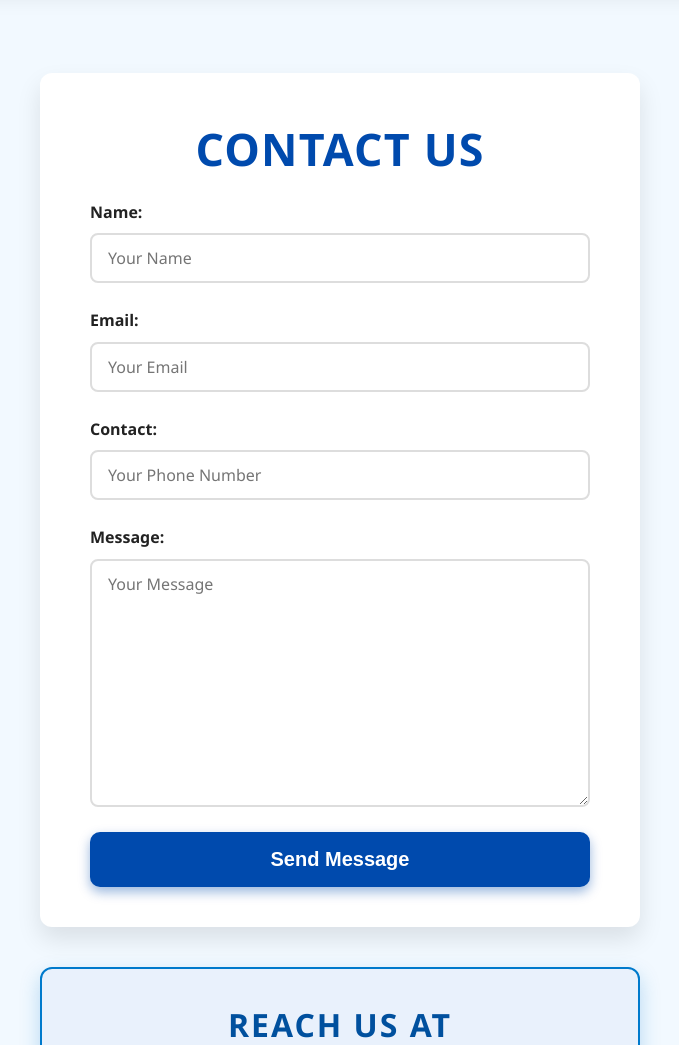
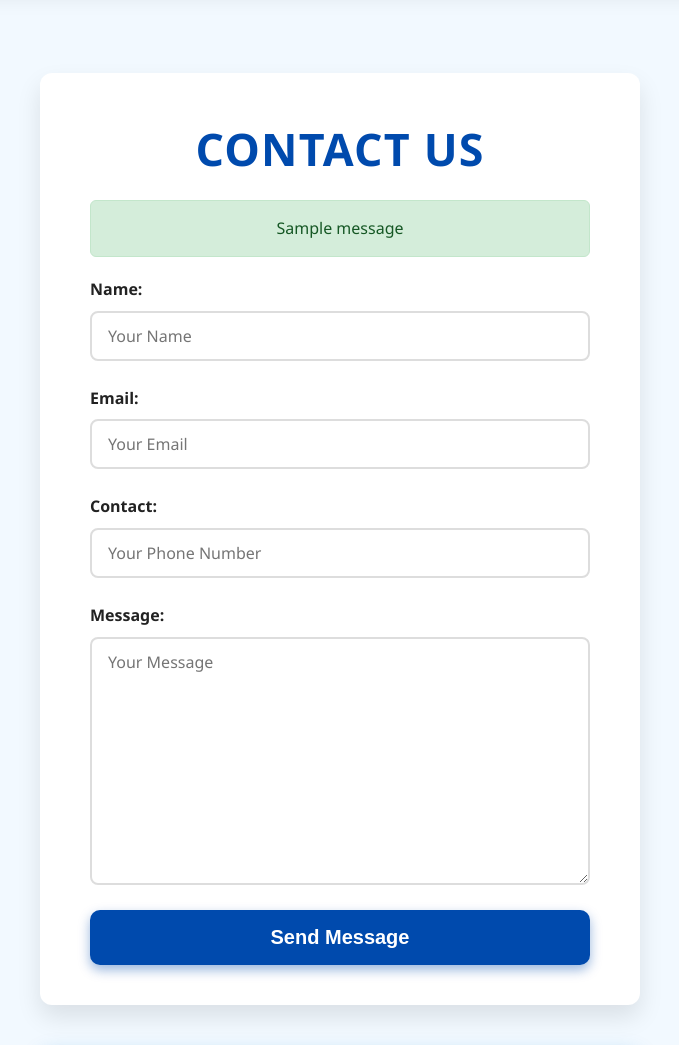
Before and after one commit to nnischal/samyati-electrowheels, a Django app: page /contact/ in a window 1280 px wide. Shown: the part 122-1167 px from the top of the page, without its empty margins (300-979 px from the left). Run offline with Django 5.2, Linux system fonts and the light colour scheme; one stand-in notice (Sample message) is shown.

Commit message:
email notifications and alert message

```diff
--- a/energies/static/css/style.css
+++ b/energies/static/css/style.css
@@ -771,6 +771,9 @@ footer {
 
 /* Forms (for contact page)*/
 
+/* Alert Message */
+
+
 
 
 .contact-container {
--- a/energies/templates/energies/base.html
+++ b/energies/templates/energies/base.html
@@ -11,6 +11,20 @@
     <link rel="stylesheet" href="https://cdnjs.cloudflare.com/ajax/libs/font-awesome/6.5.0/css/all.min.css">
     <link rel="icon" type="image/x-icon" href="{% static 'images/favicon.ico' %}">
     <link rel="stylesheet" href="{% static 'css/style.css' %}">
+    <style>
+      .alert {
+        padding: 15px;
+        border-radius: 6px;
+        font-size: 16px;
+        margin-bottom: 20px;
+      }
+
+      .alert-success {
+        color: #155724;
+        background-color: #d4edda;
+        border: 0.5px solid #c3e6cb;
+      }
+    </style>
 </head>
 <body>
 
--- a/energies/templates/energies/contact.html
+++ b/energies/templates/energies/contact.html
@@ -3,8 +3,17 @@
 {% block title %}Contact Us{% endblock %}
 
 {% block content %}
+
+
 <div class="contact-container">
     <h1>Contact Us</h1>
+    {% if messages %}
+    <div class="message-container">
+        {% for message in messages %}
+            <div class="alert alert-{{ message.tags }}">{{ message }}</div>
+        {% endfor %}
+    </div>
+    {% endif %}
     <form method="post" class="contact-form">
         {% csrf_token %}
         <div class="form-group">
--- a/energies/views.py
+++ b/energies/views.py
@@ -1,6 +1,8 @@
+from django.contrib import messages
 from django.shortcuts import render, redirect
 from .forms import ContactForm
-
+from django.conf import settings
+from django.core.mail import send_mail
 def home(request):
     return render(request, 'energies/home.html')
 
@@ -16,7 +18,24 @@ def contact_view(request):
     if request.method == 'POST':
         form = ContactForm(request.POST)
         if form.is_valid():
+            # Send email using Django's send_mail function
+            instance = form.save()
+            subject = f"New Contact Form Submission from {instance.name}"
+            message =f"""
+You have received a new message from the contact form.
+Name: {instance.name}
+Email: {instance.email}
+Contact:{instance.contact}
+Message: {instance.message}"""
+            send_mail(
+                subject,
+                message,
+                settings.DEFAULT_FROM_EMAIL,
+                [settings.CONTACT_EMAIL],
+                fail_silently=False,
+            )
             form.save()
+            messages.success(request, "Your message has been sent successfully!")
             return redirect('contact')  # You can redirect to a success page
     else:
         form = ContactForm()
```
Also changed, not shown: samyati/settings.py (+10 -0 lines), db.sqlite3.
